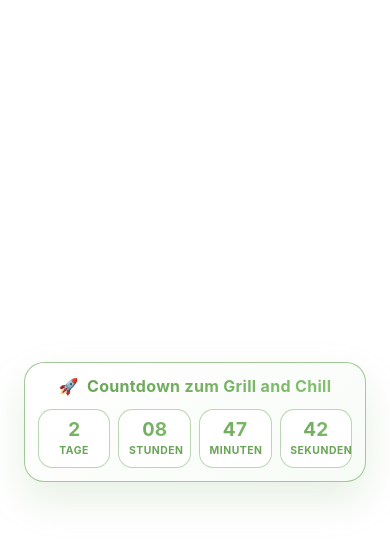
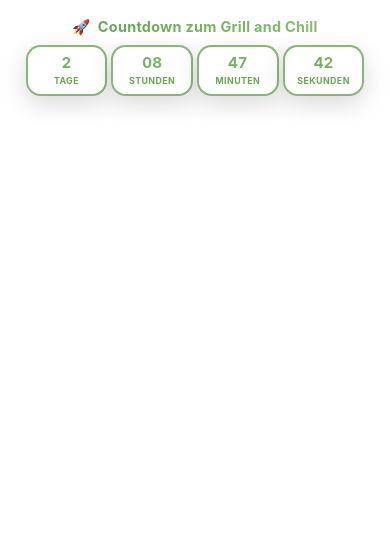
Before and after one commit to MDoubleYouOnGit/launch-countdown, a plain HTML site: page index.html in a window 390 px wide. Drawn offline with Linux system fonts and the light colour scheme.

Commit message:
Refactor styles for body, app, card, title, and countdown components to improve layout and responsiveness

```diff
--- a/style.css
+++ b/style.css
@@ -13,32 +13,35 @@
 
 body {
   margin: 0;
-  min-height: 100vh;
+  min-height: auto;
   font-family: "Inter", "Segoe UI", Roboto, Helvetica, Arial, sans-serif;
   color: var(--text);
-  background: var(--bg);
+  background: transparent;
 }
 
 .app {
-  min-height: 100vh;
-  display: grid;
-  place-items: center;
-  padding: 1.5rem;
+  display: flex;
+  flex-direction: column;
+  align-items: center;
+  justify-content: center;
+  width: 100%;
+  padding: clamp(0.5rem, 2vmin, 1.5rem);
+  min-height: auto;
 }
 
 .card {
-  width: clamp(300px, 95vw, 1000px);
-  padding: clamp(1rem, 3vw, 2.5rem);
+  width: min(100%, 1000px);
+  padding: clamp(0.8rem, 2vmin, 2rem);
   border-radius: 1.25rem;
   text-align: center;
-  background: linear-gradient(145deg, #ffffff, var(--bg-soft));
-  border: 1px solid rgba(105, 164, 87, 0.6);
-  box-shadow: 0 18px 40px rgba(105, 164, 87, 0.16);
+  background: transparent;
+  border: none;
+  box-shadow: none;
 }
 
 .title {
-  margin: 0 0 clamp(0.8rem, 3vw, 1.8rem);
-  font-size: clamp(1.2rem, 3.5vw, 2.8rem);
+  margin: 0 0 clamp(0.6rem, 2vmin, 1.4rem);
+  font-size: clamp(1rem, 2.5vmin, 2.6rem);
   letter-spacing: 0.02em;
   color: var(--text);
 }
@@ -58,21 +61,23 @@ body {
 .countdown {
   display: grid;
   grid-template-columns: repeat(4, 1fr);
-  gap: clamp(0.5rem, 2vw, 1rem);
+  gap: clamp(0.3rem, 1.5vmin, 0.8rem);
   width: 100%;
+  max-width: 600px;
 }
 
 .time-box {
-  padding: clamp(0.6rem, 1.5vw, 1.2rem);
+  padding: clamp(0.5rem, 1.2vmin, 1rem);
   border-radius: 0.9rem;
-  background: #ffffff;
-  border: 1px solid rgba(105, 164, 87, 0.45);
+  background: rgba(255, 255, 255, 0.95);
+  border: 2px solid rgba(105, 164, 87, 0.8);
   min-width: 0;
+  box-shadow: 0 8px 24px rgba(0, 0, 0, 0.15);
 }
 
 .time-value {
   display: block;
-  font-size: clamp(1.4rem, 4.5vw, 3.2rem);
+  font-size: clamp(1.1rem, 3.5vmin, 2.8rem);
   font-weight: 700;
   line-height: 1.1;
   font-variant-numeric: tabular-nums;
@@ -84,16 +89,16 @@ body {
 
 .time-label {
   display: block;
-  margin-top: clamp(0.2rem, 1vw, 0.4rem);
+  margin-top: clamp(0.15rem, 0.8vmin, 0.3rem);
   color: var(--accent);
-  font-size: clamp(0.65rem, 1.8vw, 0.95rem);
+  font-size: clamp(0.55rem, 1.3vmin, 0.85rem);
   font-weight: 700;
   text-transform: uppercase;
   letter-spacing: 0.05em;
 }
 
 .success {
-  font-size: clamp(1rem, 3.5vw, 2.2rem);
+  font-size: clamp(0.8rem, 2.5vmin, 1.8rem);
   font-weight: 700;
   line-height: 1.4;
   background: linear-gradient(90deg, var(--accent), var(--accent-2));
@@ -102,7 +107,7 @@ body {
   color: transparent;
   opacity: 0;
   transform: translateY(10px);
-  margin-top: clamp(1rem, 2vw, 1.5rem);
+  margin-top: clamp(0.8rem, 1.5vmin, 1.2rem);
 }
 
 .show {
@@ -136,17 +141,21 @@ body {
   }
 }
 
-@media (max-width: 450px) {
+@media (max-width: 400px) {
   .card {
-    width: clamp(280px, 90vw, 100%);
-    padding: clamp(0.8rem, 2vw, 1.2rem);
+    width: calc(100% - 1rem);
+    padding: clamp(0.6rem, 1.5vmin, 1rem);
   }
 
   .title {
-    font-size: clamp(1rem, 3vw, 1.6rem);
+    font-size: clamp(0.9rem, 2vmin, 1.4rem);
   }
 
   .time-value {
-    font-size: clamp(1.2rem, 3.5vw, 2.2rem);
+    font-size: clamp(0.95rem, 2.8vmin, 1.8rem);
+  }
+
+  .countdown {
+    gap: clamp(0.25rem, 1vmin, 0.5rem);
   }
 }
```
